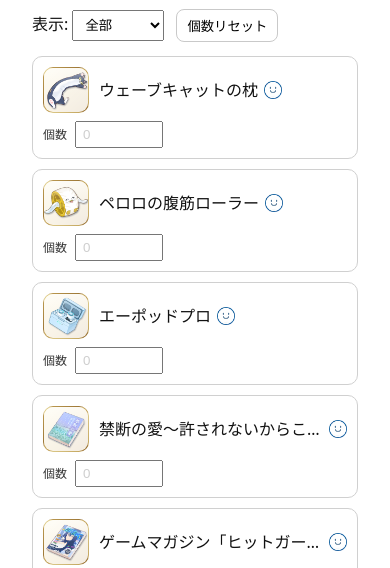
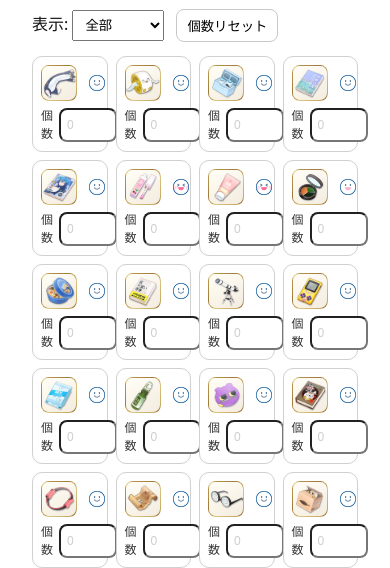
Before and after one commit to arctic001y/favorite_rank_saori, a website built with Vite: page index.html in a window 390 px wide. Shown: the part 288-856 px from the top of the page. Built offline with nearby package versions, Linux system fonts and the light colour scheme.

Commit message:
size_update

```diff
--- a/src/style.css
+++ b/src/style.css
@@ -319,3 +319,94 @@ body {
 .qty::placeholder {
   opacity: 0.35;
 }
+
+
+/* =========================
+   Mobile: 5 columns + compact result
+   ========================= */
+
+/* スマホは 5列（カードを小さく） */
+@media (max-width: 520px) {
+  /* 贈り物グリッド：5列固定 */
+  .grid {
+    grid-template-columns: repeat(5, minmax(0, 1fr));
+    gap: 8px;
+  }
+
+  /* カード全体を小さく */
+  .card {
+    padding: 8px;
+    border-radius: 10px;
+  }
+
+  .cardHeader {
+    gap: 6px;
+  }
+
+  /* アイコン枠を小さく（縮まないよう固定） */
+  .icon {
+    width: 34px;
+    height: 34px;
+    border-radius: 8px;
+    flex: 0 0 34px;
+  }
+
+  /* 名前は省略しつつ小さく */
+  .name {
+    font-size: 11px;
+    line-height: 1.2;
+  }
+
+  .reactionIcon {
+    width: 16px;
+    height: 16px;
+  }
+
+  /* 個数欄もコンパクトに */
+  .stepper {
+    margin-top: 6px;
+    gap: 6px;
+  }
+  .stepper label {
+    font-size: 11px;
+  }
+
+  /* あなたの入力は .qty（text入力）なのでここ */
+  .qty {
+    width: 42px !important;
+    padding: 2px 6px !important;
+    font-size: 12px;
+    height: 26px;
+    border-radius: 8px;
+  }
+
+  /* ===== リザルトを小さく ===== */
+  .result {
+    padding: 8px 12px;
+    border-radius: 12px;
+  }
+
+  .resultRow {
+    gap: 10px;
+  }
+
+  /* 生徒アイコンを小さく */
+  .studentIcon {
+    max-height: 92px;   /* 140px → 92px */
+    border-radius: 12px;
+  }
+
+  /* 右側の4項目を小さく */
+  .resultList {
+    font-size: 14px;   /* 18px → 14px */
+    line-height: 1.45;
+    gap: 2px;
+  }
+}
+
+/* さらに小さい端末だけ 4列に落とす（5列がきつい場合の保険） */
+@media (max-width: 390px) {
+  .grid {
+    grid-template-columns: repeat(4, minmax(0, 1fr));
+  }
+}
```
